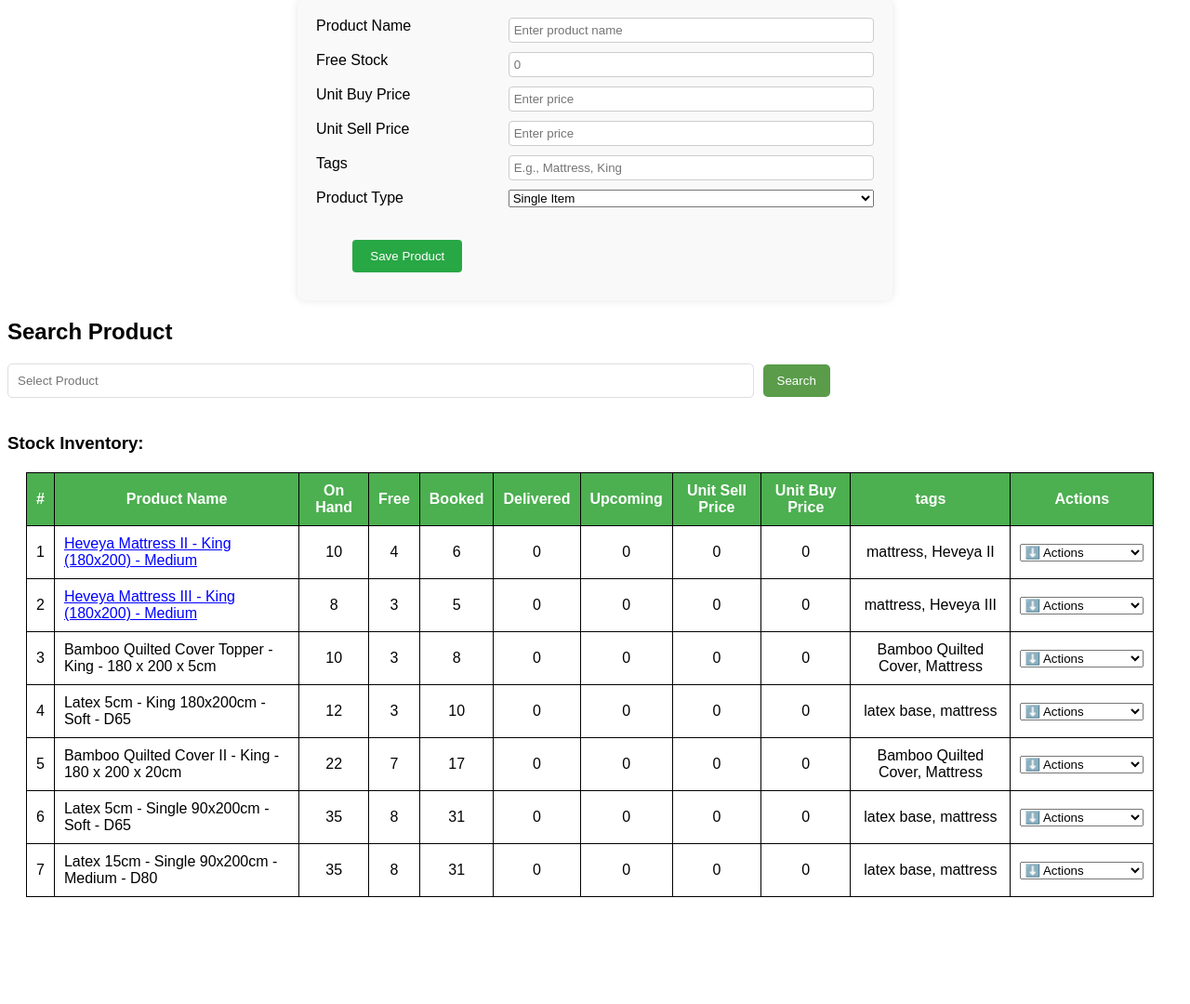
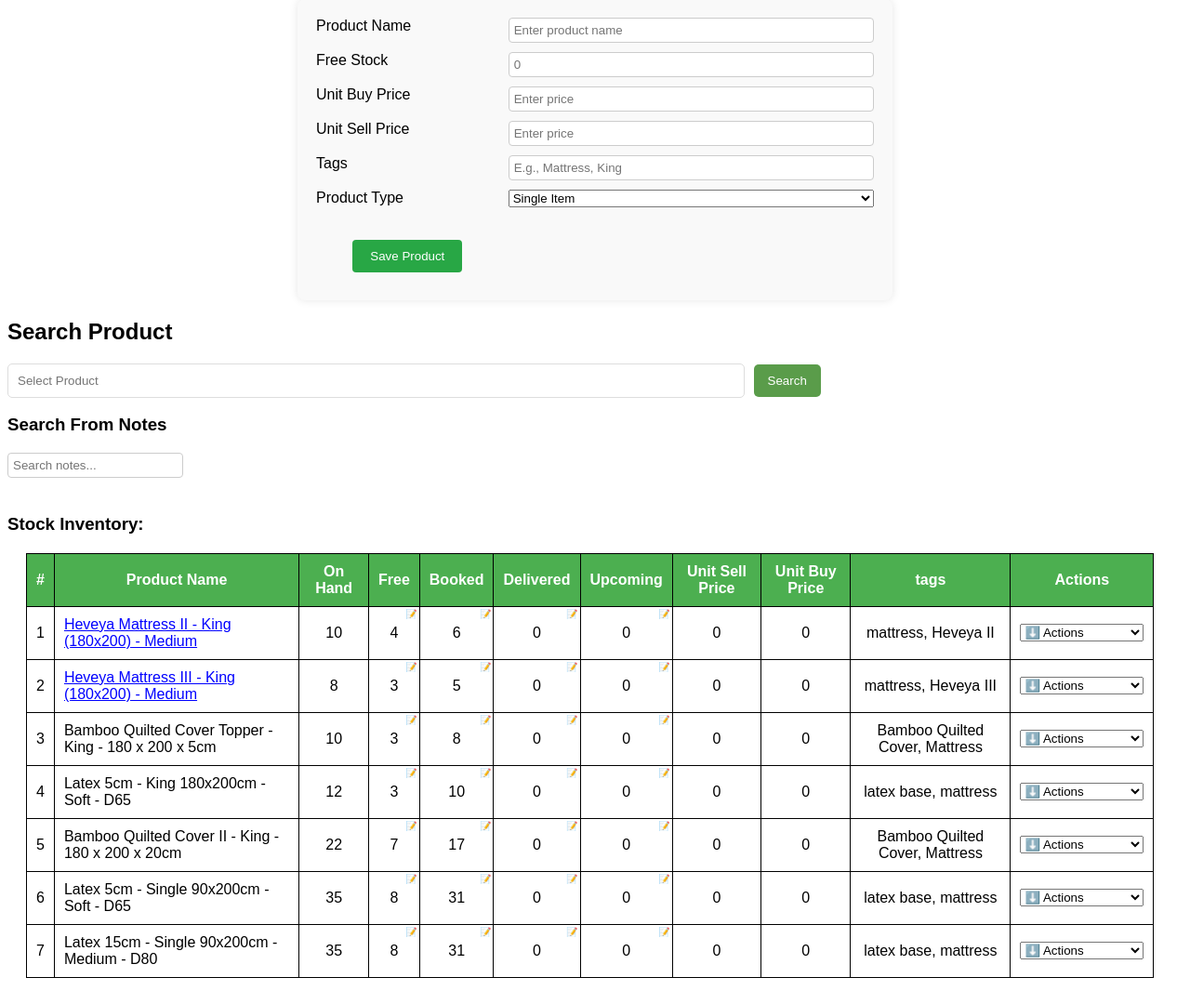
Before and after one commit to puputhariyati/heveya-bali, a Flask app: page /inventory in a window 1280 px wide. Shown: the part 81-1161 px from the top of the page at 93% size. Before the commit the page ends 1046 px from the top, so only its background shows below. Run offline with Flask 3, Linux system fonts and the light colour scheme; data comes from the database, SQL or seed files in the repository; both versions use the stored data as it was after the commit; data that the repository does not hold is empty.

Commit message:
add cell_notes

```diff
--- a/main.py
+++ b/main.py
@@ -49,6 +49,10 @@ def init_db():
     # 🔄 Add 'product_type' only if it doesn't exist
     if not column_exists(cursor, "inventory", "product_type"):
         cursor.execute("ALTER TABLE inventory ADD COLUMN product_type TEXT")
+
+    # Add 'cell_notes' if it doesn't exist
+    if not column_exists(cursor, "inventory", "cell_notes"):
+        cursor.execute("ALTER TABLE inventory ADD COLUMN cell_notes TEXT DEFAULT ''")
 
     # Create BOM table
     cursor.execute('''
@@ -178,7 +182,8 @@ def get_stock():
                 "unit_sell_price": row["unit_sell_price"],
                 "unit_buy_price": row["unit_buy_price"],
                 "tags": row["tags"],
-                "product_type": row["product_type"]
+                "product_type": row["product_type"],
+                "cell_notes": row["cell_notes"]  # ✅ Add this line
             })
 
         conn.close()
@@ -717,6 +722,28 @@ def return_product():
         return jsonify({"success": False, "error": str(e)}), 500
 
 
+@app.route("/update_note", methods=["POST"])
+def update_note():
+    data = request.get_json()
+    product_name = data.get("product_name")
+    note = data.get("note", "")
+
+    if not product_name:
+        return jsonify({"success": False, "error": "Missing product name"}), 400
+
+    conn = sqlite3.connect("stock.db")
+    cursor = conn.cursor()
+
+    try:
+        cursor.execute("UPDATE inventory SET cell_notes = ? WHERE product_name = ?", (note, product_name))
+        conn.commit()
+        return jsonify({"success": True})
+    except Exception as e:
+        return jsonify({"success": False, "error": str(e)}), 500
+    finally:
+        conn.close()
+
+
 if __name__ == "__main__":
     init_db()
     app.run(debug=True)
--- a/static/add_product.css
+++ b/static/add_product.css
@@ -203,3 +203,28 @@ th {
     background-color: #4CAF50;
     color: white;
 }
+
+/* Make comments / Noted in the cell */
+.note-cell {
+  position: relative;
+}
+.note-icon {
+  cursor: pointer;
+  font-size: 10px;
+  margin-left: 5px;
+  color: #666;
+  top: 2px;
+  right: 2px;
+  position: absolute;
+}
+.note-popup {
+  position: absolute;
+  z-index: 9999;
+  background: #fff;
+  border: 1px solid #ccc;
+  padding: 6px;
+  font-size: 14px;
+  border-radius: 4px;
+  width: 200px;
+  display: none;
+}
--- a/static/add_product.js
+++ b/static/add_product.js
@@ -148,14 +148,17 @@ function filterTable() {
                         : item.product_name}
 </td>
                     <td>${item.on_hand}</td>
-                <td>${item.free_qty}</td>
-                <td>${item.booked_qty}</td>
-                <td>${item.delivered_qty}</td>
-                <td>${item.upcoming_qty}</td>
+
+                    ${createNoteCell(item.free_qty, item.cell_notes)}
+                    ${createNoteCell(item.booked_qty, item.cell_notes)}
+                    ${createNoteCell(item.delivered_qty, item.cell_notes)}
+                    ${createNoteCell(item.upcoming_qty, item.cell_notes)}
+
                     <td>${item.unit_sell_price}</td>
                     <td>${item.unit_buy_price}</td>
                     <td>${item.tags || ""}</td>
                     <td>
+
                     <select onchange="handleAction(this, '${item.product_name}')">
                         <option value="">⬇️ Actions</option>
                         <option value="convert">Convert to Booked</option>
@@ -764,3 +767,107 @@ function deleteRow(row) {
         alert("An error occurred while deleting.");
     });
 }
+
+//Make Comments / noted on the cell
+
+function createNoteCell(value, note = "") {
+    return `
+        <td class="note-cell">
+            ${value}
+            <span class="note-icon" data-note="${note}">📝</span>
+        </td>
+    `;
+}
+
+let noteBox;
+
+document.addEventListener("DOMContentLoaded", () => {
+    noteBox = document.createElement("div");
+    noteBox.className = "note-popup";
+    document.body.appendChild(noteBox);
+
+    document.getElementById("stockTableBody").addEventListener("click", (e) => {
+        const icon = e.target.closest(".note-icon");
+        if (icon) {
+            const cell = icon.closest(".note-cell");
+            const currentNote = icon.getAttribute("data-note") || "";
+            noteBox.innerHTML = `
+                <textarea style="width: 100%; height: 60px;">${currentNote}</textarea>
+                <button onclick="saveNote()">Save</button>
+            `;
+            noteBox.style.top = `${e.pageY}px`;
+            noteBox.style.left = `${e.pageX}px`;
+            noteBox.style.display = "block";
+            noteBox.targetIcon = icon;
+            noteBox.targetCell = cell;
+        }
+    });
+
+    document.addEventListener("click", (e) => {
+        if (!noteBox.contains(e.target) && !e.target.classList.contains("note-icon")) {
+            noteBox.style.display = "none";
+        }
+    });
+});
+
+function saveNote() {
+    const textarea = noteBox.querySelector("textarea");
+    const newNote = textarea.value.trim();
+    const icon = noteBox.targetIcon;
+    const cell = noteBox.targetCell;
+
+    // Get product name (from the same row)
+    const row = cell.closest("tr");
+    const productName = row.cells[1].innerText.trim();
+
+    // Update UI
+    icon.setAttribute("data-note", newNote);
+    noteBox.style.display = "none";
+
+    // Send to backend to save
+    fetch("/update_note", {
+        method: "POST",
+        headers: {
+            "Content-Type": "application/json"
+        },
+        body: JSON.stringify({
+            product_name: productName,
+            note: newNote
+        })
+    })
+    .then(res => res.json())
+    .then(data => {
+        if (data.success) {
+            console.log("✅ Note saved");
+        } else {
+            console.error("❌ Failed to save note:", data.error);
+            alert("Failed to save note");
+        }
+    })
+    .catch(err => {
+        console.error("Fetch error:", err);
+        alert("Error saving note");
+    });
+}
+
+
+
+function filterRowsByNote(keyword) {
+    const rows = document.querySelectorAll("#stockTableBody tr");
+    keyword = keyword.toLowerCase();
+
+    rows.forEach(row => {
+        const noteIcons = row.querySelectorAll(".note-icon");
+        let match = false;
+
+        noteIcons.forEach(icon => {
+            const note = icon.getAttribute("data-note") || "";
+            if (note.toLowerCase().includes(keyword)) match = true;
+        });
+
+        row.style.display = match || keyword === "" ? "" : "none";
+    });
+}
+
+
+//End of Make Comments / noted on the cell
--- a/templates/add_product.html
+++ b/templates/add_product.html
@@ -75,10 +75,12 @@
         <h2>Search Product</h2>
         <div class="search-container">
             <input type="text" id="productName" class="searchbar" placeholder="Select Product" oninput="suggestSearchProducts()">
-            <button id="searchButton" class="check-stock-btn">Search</button>
+            <button id="searchButton" class="check-stock-btn">Search</button><br>
         </div>
         <div id="suggestions"></div>
 
+        <h3>Search From Notes</h3>
+        <input type="text" id="noteSearchInput" placeholder="Search notes..." oninput="filterRowsByNote(this.value)">
 
         <div id="stockList">
             <h3>Stock Inventory:</h3>
```
Also changed, not shown: stock.db. Lines whose indentation alone changed are shown as unchanged.
